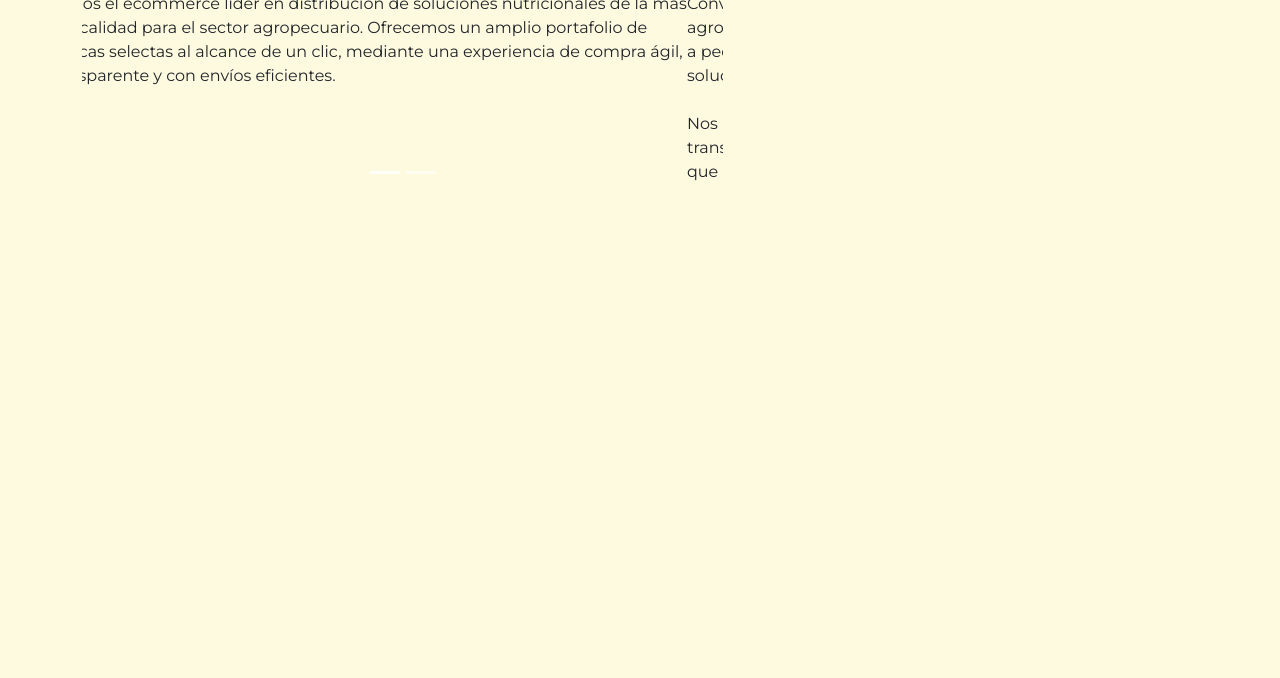
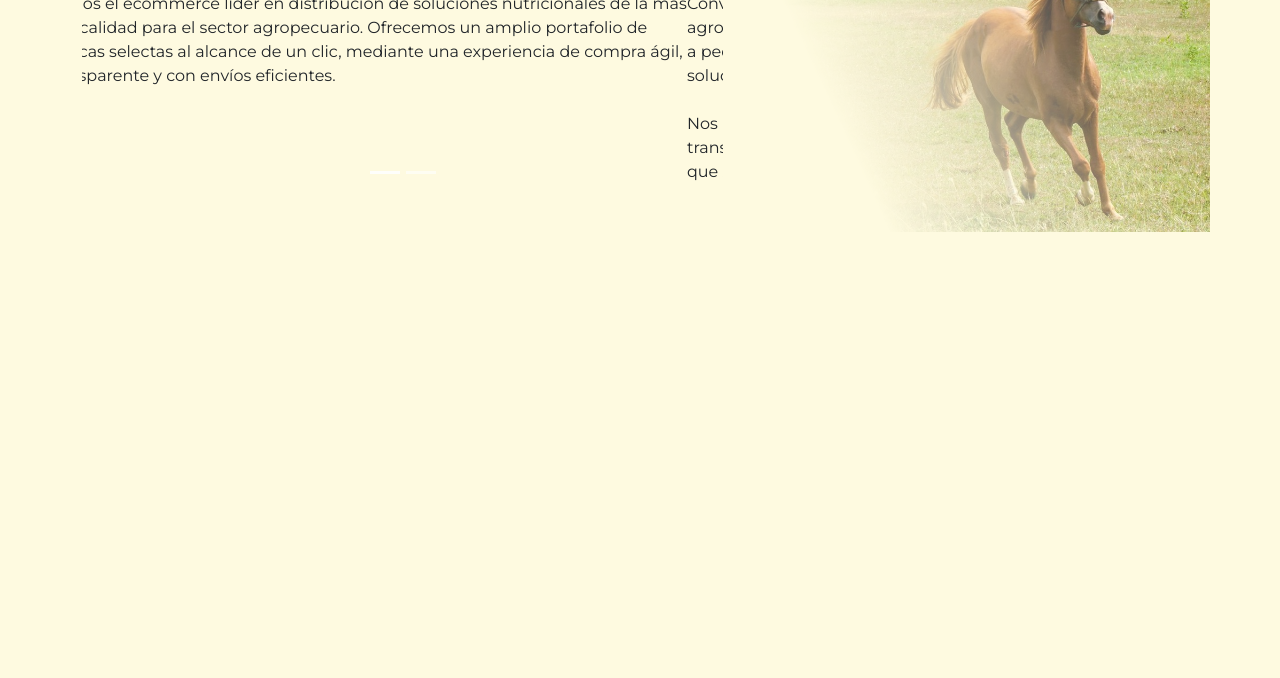
Before and after one commit to D-a-v-i-d-Vargas/Toro-Forrajero-Ecommerce, a plain HTML site: page acercaNosotros.html in a window 1280 px wide. Shown: the part 122-800 px from the top of the page. Drawn offline with nearby package versions, Linux system fonts and the light colour scheme.

Commit message:
Se modificó el directorio y la línea de html de la imagen

```diff
--- a/acercaNosotros.html
+++ b/acercaNosotros.html
@@ -99,8 +99,8 @@
                 <!--order-lg-2 hace que esté a la derecha la imagen-->
                 <div class="col-12 col-lg-5 px-0 order-1 order-lg-2">
                     <!--Ajusta la imagen al ancho del contenedor y adapta-->
-                    <img src="img/CaballoMision.jpg" class="caballo-img img-fluid w-100 h-100 object-fit-cover"
-                        alt="Caballo Misión">
+                    <img src="recursos-graficos/acerca-nosotros/CaballoMision.jpg"
+                        class="caballo-img img-fluid w-100 h-100 object-fit-cover" alt="Caballo Misión">
                 </div>
             </div>
         </div>
```
Also changed, not shown: recursos-graficos/acerca-nosotros/CaballoMision.jpg (added).
